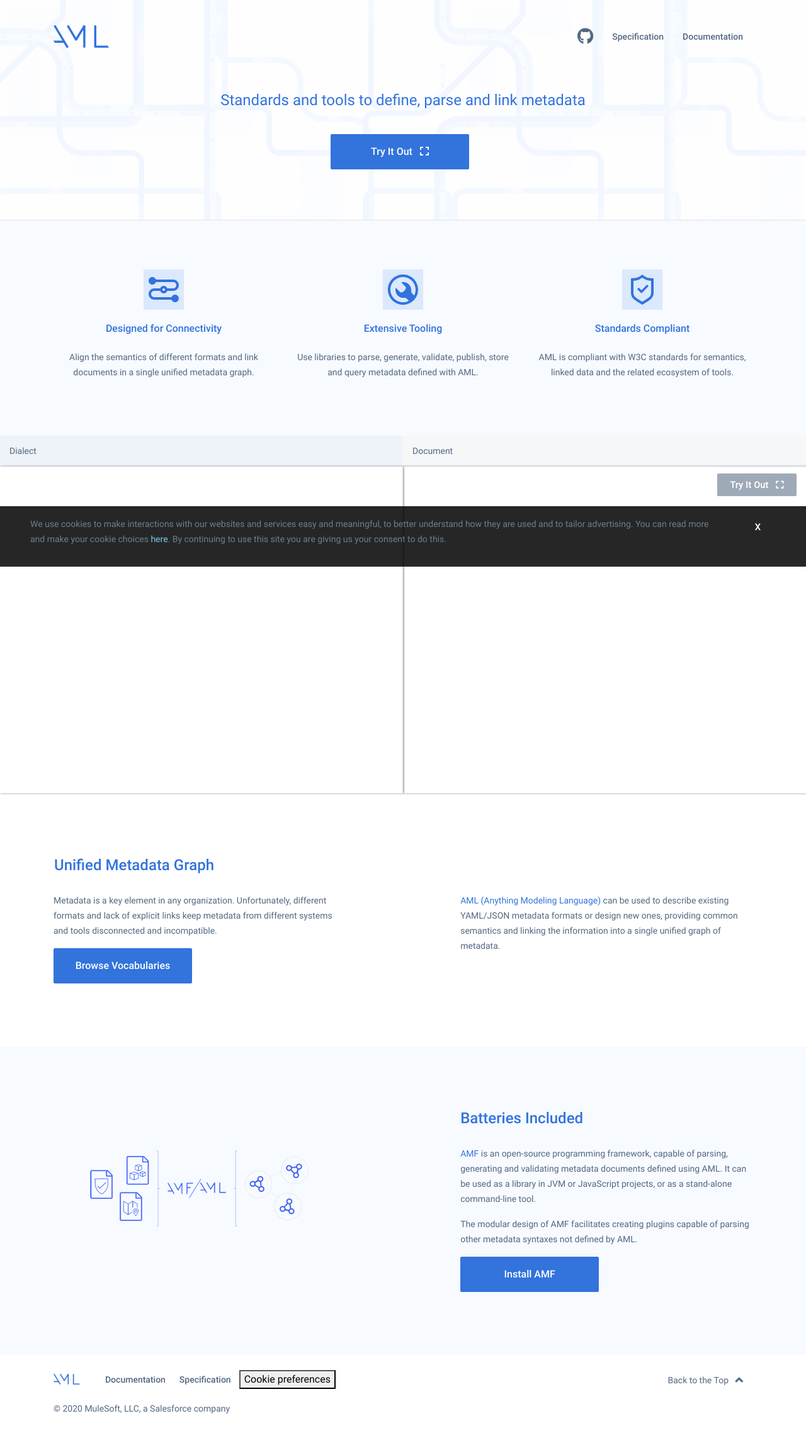
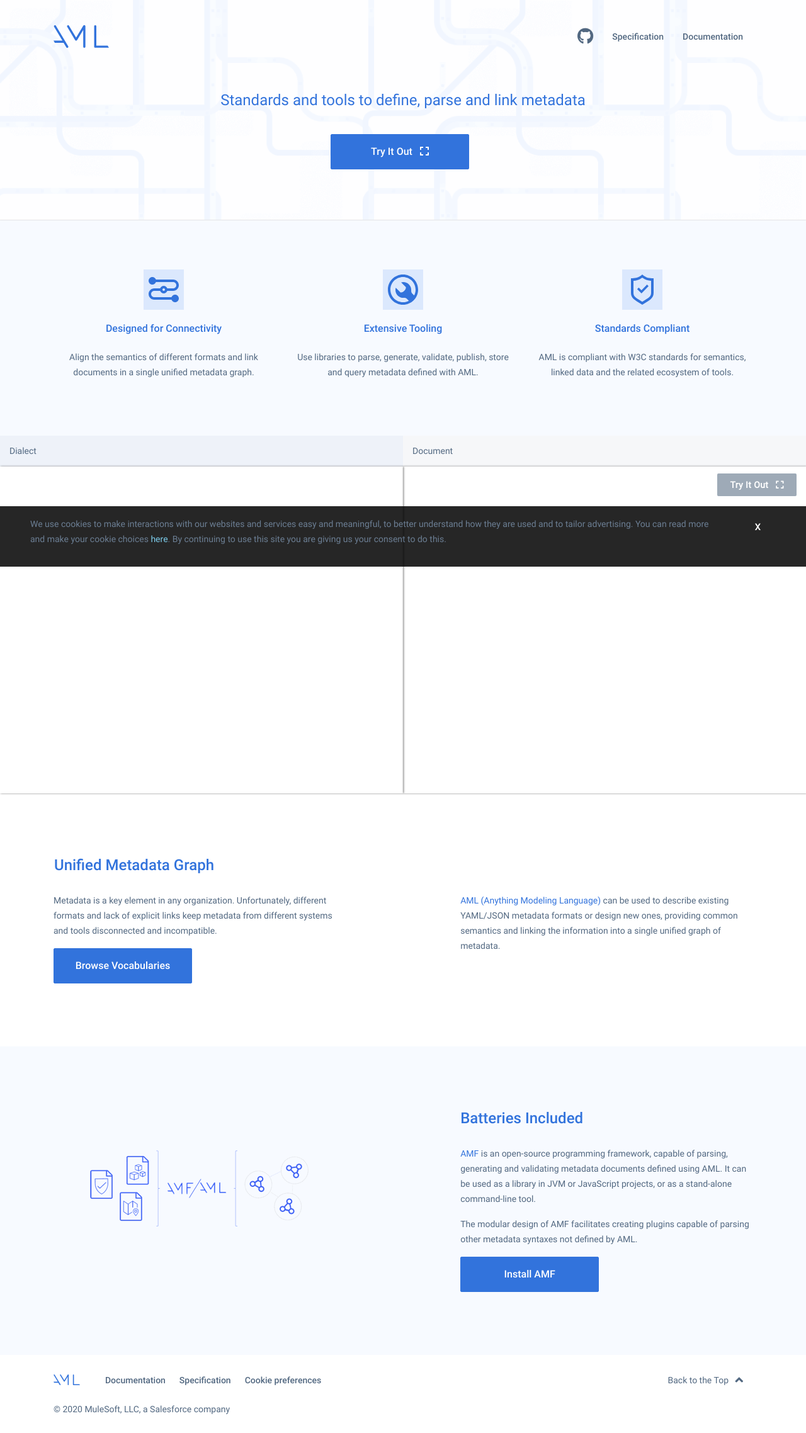
Before and after one commit to aml-org/a-ml, a Jekyll site: the page built from index.html, in a window 1280 px wide. Shown: the whole page at 63% size. Built offline with Jekyll 4.4.1, drawn with Linux system fonts in a browser that asks for light colours; nearby versions of some CDN libraries; a script that is not in the unit is left out.

Commit message:
style cookies preferences footer link

```diff
--- a/css/style.scss
+++ b/css/style.scss
@@ -694,6 +694,18 @@ header{
       }
     }
   }
+  button#ot-sdk-btn {
+    background: none;
+    border: 0px;
+    font-size: 14px;
+    line-height: 16px;
+    padding: 10px 9px;
+    font-weight: 500;
+    color: #526881;
+    font-family: "Roboto-Medium";
+     background-color: white;
+     cursor: pointer;
+    }
   .navbar-brand{
     padding: 0;
     height: auto;
```
